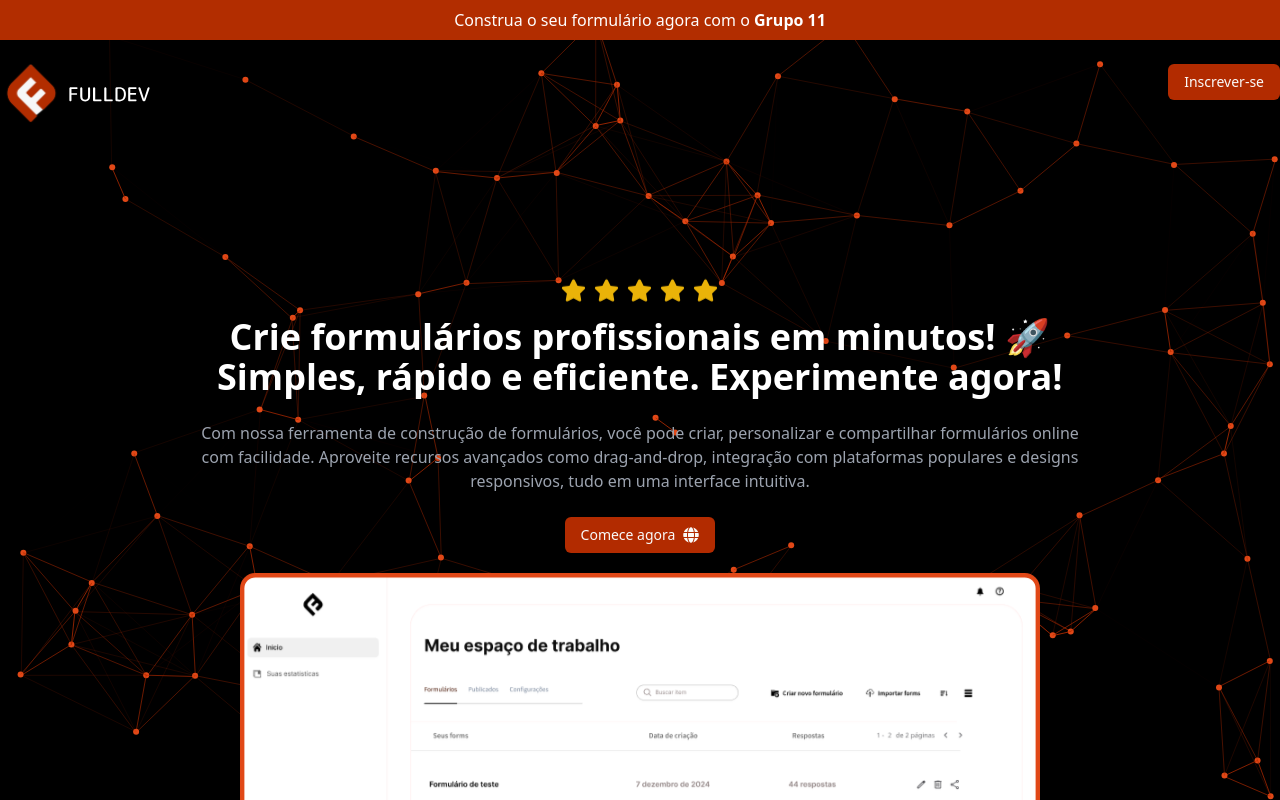
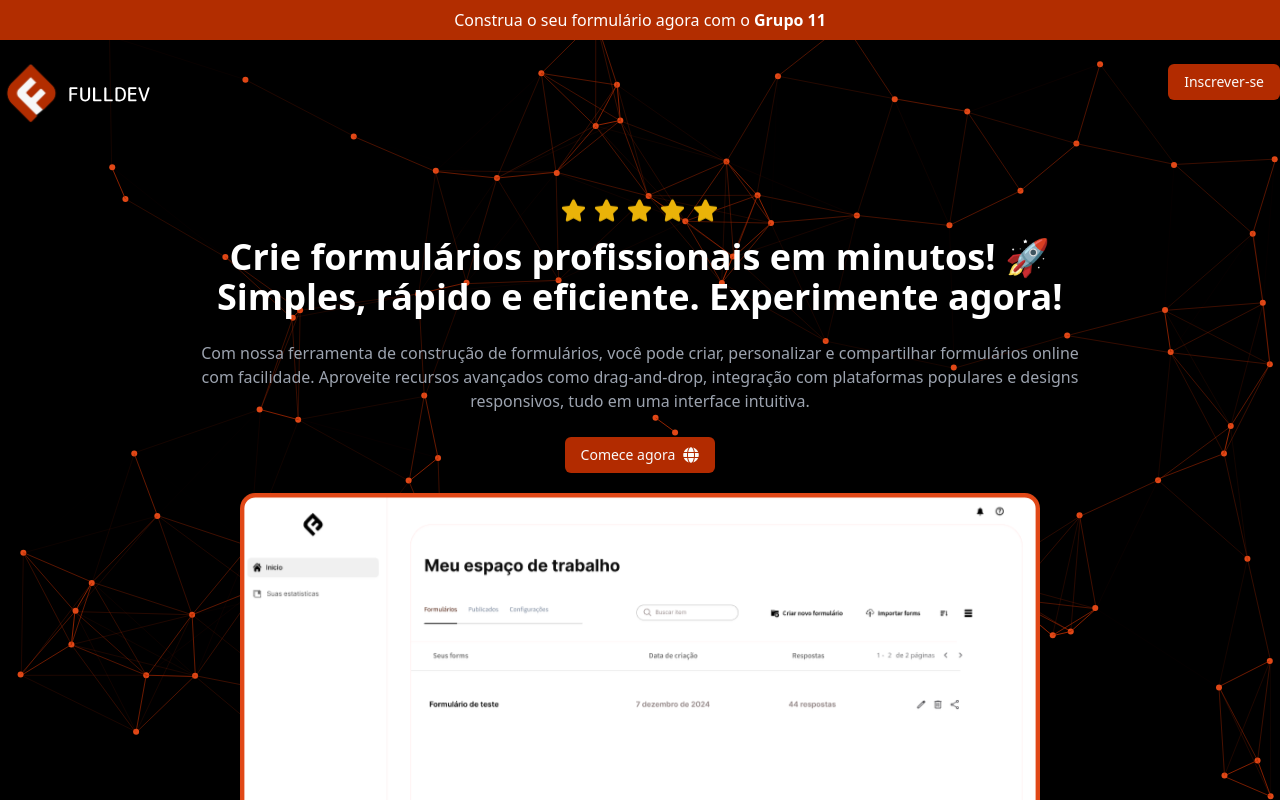
Before and after one commit to EricSouzaDosSantos/Full_Dev_Community, a Next.js app: page / in a window 1280 px wide. Shown: the top 800 px of the page. Built offline with nearby package versions, Linux system fonts and the light colour scheme.

Commit message:
style:Mudando o tamanho do margin-top da sessão Hero

```diff
--- a/src/components/Sections_LP/Hero.tsx
+++ b/src/components/Sections_LP/Hero.tsx
@@ -6,7 +6,7 @@ import Image from "next/image";
 export function Hero() {
     return (
         <section>
-            <div className="flex justify-center flex-col items-center mt-40">
+            <div className="flex justify-center flex-col items-center mt-20">
                 <h1 className="text-center font-semibold text-2xl lg:text-4xl text-white" data-aos="flip-up">
                 <div className="flex gap-2 justify-center items-center mb-2 animate-bounce">
                     <FaStar className="text-yellow-500" size={25} />
```
Also changed, not shown: public/LogoWrite.svg (deleted).
